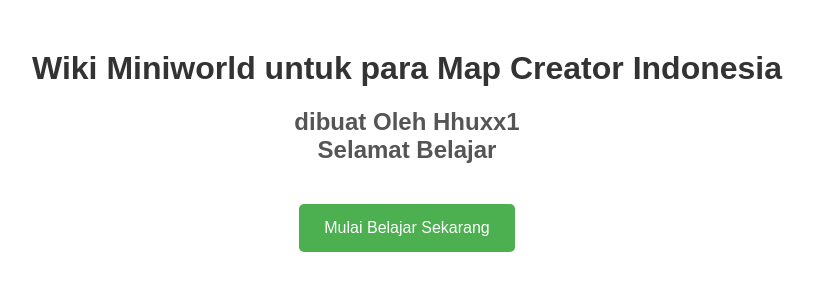
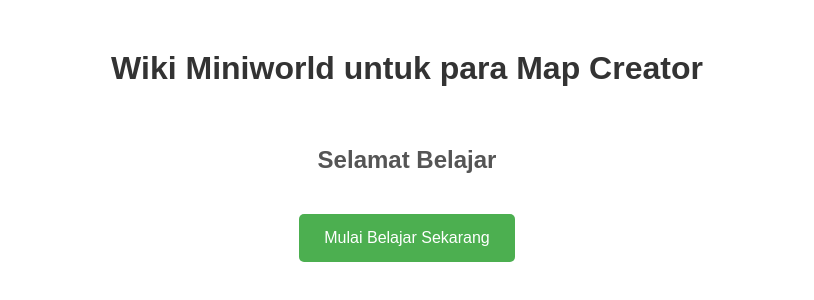
Before and after one commit to Hhuxx1-1/Miniworld, a plain HTML site: page index.html in a window 1280 px wide. Shown: the whole page, without its empty margins (233-1047 px from the left). Drawn offline with Linux system fonts and the light colour scheme.

Commit message:
Update index.html

```diff
--- a/index.html
+++ b/index.html
@@ -31,8 +31,9 @@
         </style>
     </head>
     <body>
-        <h1>Wiki Miniworld untuk para Map Creator Indonesia</h1>
-        <h2>dibuat Oleh Hhuxx1 <br> Selamat Belajar</h2>
-        <a href="#belajar-lebih" class="cta-button">Mulai Belajar Sekarang</a>
+        <h1>Wiki Miniworld untuk para Map Creator</h1>
+        <br>
+        <h2>Selamat Belajar</h2>
+        <a href="https://wiki.miniworldgame.com" class="cta-button">Mulai Belajar Sekarang</a>
     </body>
 </html>
```
